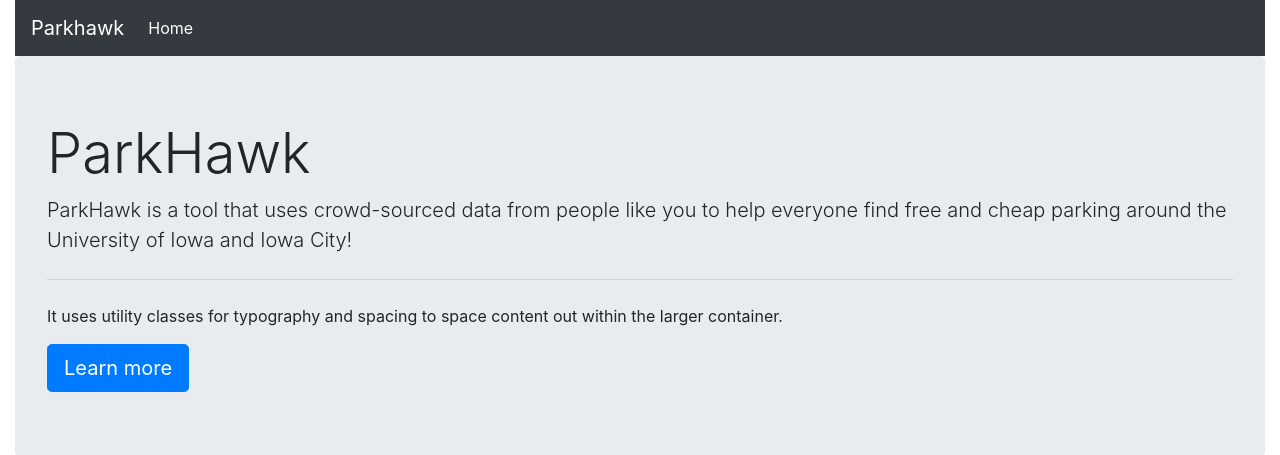
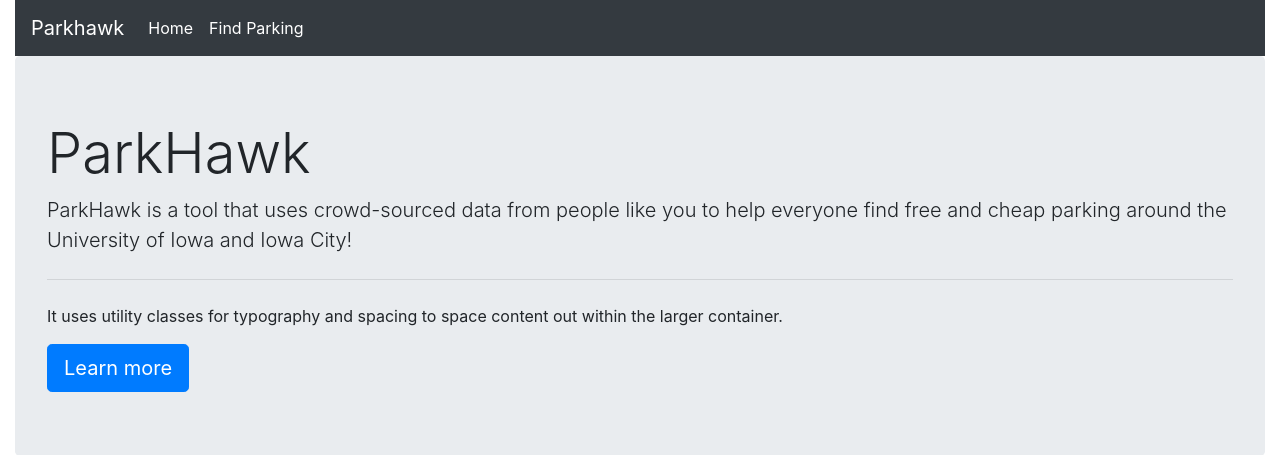
Before and after one commit to Rallph/parkhawk, a Django app: page / in a window 1280 px wide. Shown: the top 455 px of the page. Run offline with Django 3.2, Linux system fonts and the light colour scheme; some libraries are stand-ins or nearby versions.

Commit message:
added findParking to navbar

```diff
--- a/parkhawk/parkmap/templates/parkmap/base.html
+++ b/parkhawk/parkmap/templates/parkmap/base.html
@@ -14,16 +14,14 @@
     <div class="container-fluid">
         <nav class="navbar navbar-expand-lg navbar-dark bg-dark">
             <a class="navbar-brand" href="/">Parkhawk</a>
-
-
             <div class="collapse navbar-collapse" id="navbarSupportedContent">
                 <ul class="navbar-nav mr-auto">
-                <li class="nav-item active">
-                    <a class="nav-link" href="/">Home <span class="sr-only">(current)</span></a>
-                </li>
-
-
-
+                    <li class="nav-item active">
+                        <a class="nav-link" href="/">Home<span class="sr-only">(current)</span></a>
+                    </li>
+                    <li class="nav-item active">
+                        <a class="nav-link" href="/find-parking">Find Parking<span class="sr-only">(current)</span></a>
+                    </li>
                 </ul>
 
             </div>
```
